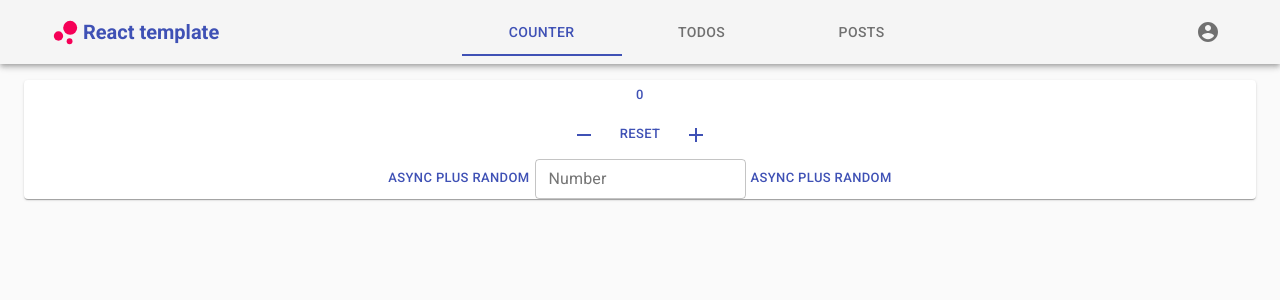
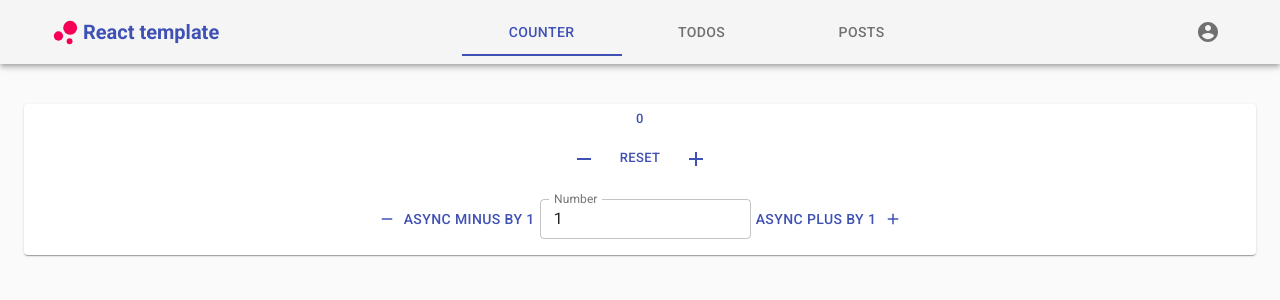
Before and after one commit to mrbi9x/react-template-2020, a React (Create React App) app: page / in a window 1280 px wide. Shown: the top 300 px of the page. Built offline with nearby package versions, Linux system fonts and the light colour scheme.

Commit message:
refactor counter component

```diff
--- a/src/pages/counter/Counter.js
+++ b/src/pages/counter/Counter.js
@@ -5,6 +5,7 @@ import {
   Grid,
   IconButton,
   TextField,
+  Typography,
 } from "@material-ui/core";
 import React, { useState } from "react";
 import { Add, Remove } from "@material-ui/icons";
@@ -18,18 +19,14 @@ import {
 } from "./couterSlice";
 
 function Counter() {
-  const { count } = useSelector((state) => state.counter);
-  const [amount, setamount] = useState(0);
-  const [amountError, setamountError] = useState(false);
-  const [loading, setLoading] = useState("idle");
+  const { count, loading } = useSelector((state) => state.counter);
+  const [amount, setamount] = useState(1);
   const dispatch = useDispatch();
   const handlerAmountChange = (event) => {
     const value = event.target.value;
     if (Number.isInteger(+value)) {
       setamount(+value);
-      setamountError(false);
     } else {
-      setamountError(true);
       setamount(+amount);
     }
   };
@@ -37,13 +34,11 @@ function Counter() {
     if (!Number.isInteger(+amount)) {
       return;
     }
-    setLoading("loading");
     if (isIncrement) {
       dispatch(asyncPlusByAmount(amount));
     } else {
       dispatch(asyncMinusByAmount(amount));
     }
-    setLoading("idle");
   };
   return (
     <Grid item sm={12}>
@@ -52,7 +47,7 @@ function Counter() {
         flexDirection="column"
         justifyContent="center"
         alignContent="center"
-        mt={2}
+        m={5}
       >
         <Button variant="text" color="primary" size="small">
           {count}
@@ -91,34 +86,43 @@ function Counter() {
           flexDirection="row"
           justifyContent="center"
           alignContent="center"
+          m={2}
         >
           <Button
             variant="text"
             color="primary"
             size="small"
-            disabled={loading !== "idle"}
-            onClick={() => handlerAsyncCounterByAmount(true)}
+            disabled={loading}
+            startIcon={loading ? <CircularProgress size="1rem" /> : <Remove />}
+            onClick={() => handlerAsyncCounterByAmount(false)}
           >
-            {loading === "idle" ? "Async plus random" : <CircularProgress />}
+            <Typography
+              variant="button"
+              color="initial"
+              noWrap
+            >{`Async minus by ${amount}`}</Typography>
           </Button>
           <TextField
             id="counterNumberChange"
             label="Number"
             variant="outlined"
             size="small"
-            type="number"
-            event={amount}
+            value={amount}
             onChange={handlerAmountChange}
-            error={amountError}
           />
           <Button
             variant="text"
             color="primary"
             size="small"
-            disabled={loading !== "idle"}
-            onClick={() => handlerAsyncCounterByAmount(false)}
+            disabled={loading}
+            endIcon={loading ? <CircularProgress size="1rem" /> : <Add />}
+            onClick={() => handlerAsyncCounterByAmount(true)}
           >
-            {loading === "idle" ? "Async plus random" : <CircularProgress />}
+            <Typography
+              variant="button"
+              color="initial"
+              noWrap
+            >{`Async plus by ${amount}`}</Typography>
           </Button>
         </Box>
       </Box>
--- a/src/pages/counter/couterSlice.js
+++ b/src/pages/counter/couterSlice.js
@@ -1,6 +1,6 @@
 import { createSlice } from "@reduxjs/toolkit";
 
-const initialState = { count: 0 };
+const initialState = { count: 0, loading: false };
 
 const counterSlice = createSlice({
   name: "counter",
@@ -8,14 +8,20 @@ const counterSlice = createSlice({
   reducers: {
     increment(state, action) {
       let count = action.payload ? action.payload.count : 1;
-      return { count: state.count + count };
+      state.count = state.count + count;
     },
     decrement(state, action) {
       let count = action.payload ? action.payload.count : 1;
-      return { count: state.count - count };
+      state.count = state.count - count;
     },
     reset() {
       return initialState;
+    },
+    startLoading(state, action) {
+      state.loading = true;
+    },
+    endLoading(state, action) {
+      state.loading = false;
     },
   },
 });
@@ -25,8 +31,10 @@ export const asyncMinusByAmount = (amount) => {
     return;
   }
   return async (dispatch) => {
+    dispatch(startLoading());
     setTimeout(() => {
       dispatch(decrement({ count: amount }));
+      dispatch(endLoading());
     }, 2000);
   };
 };
@@ -36,11 +44,19 @@ export const asyncPlusByAmount = (amount) => {
     return;
   }
   return async (dispatch) => {
+    dispatch(startLoading());
     setTimeout(() => {
       dispatch(increment({ count: amount }));
+      dispatch(endLoading());
     }, 2000);
   };
 };
 
-export const { increment, decrement, reset } = counterSlice.actions;
+export const {
+  increment,
+  decrement,
+  reset,
+  startLoading,
+  endLoading,
+} = counterSlice.actions;
 export default counterSlice.reducer;
```
